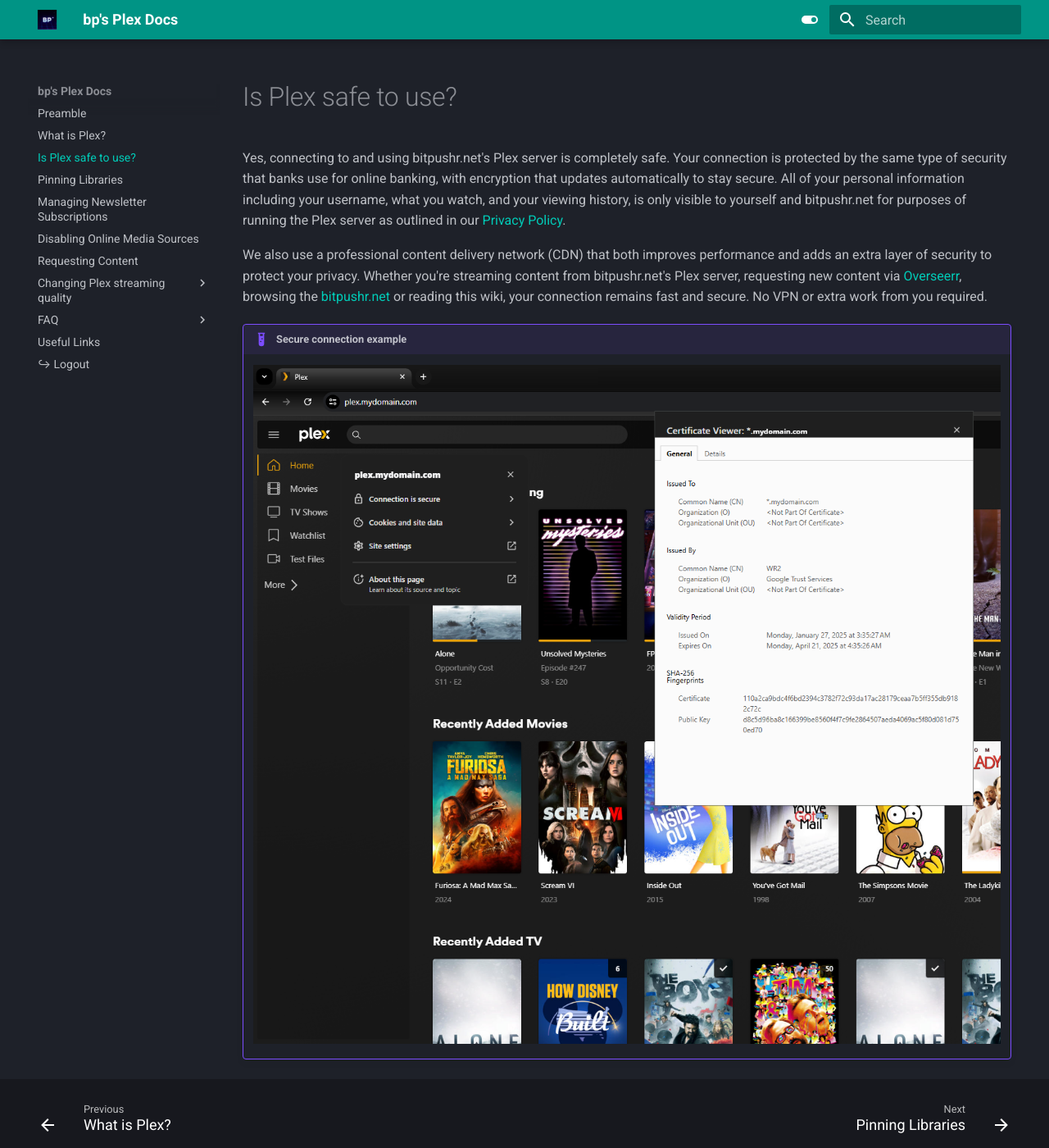
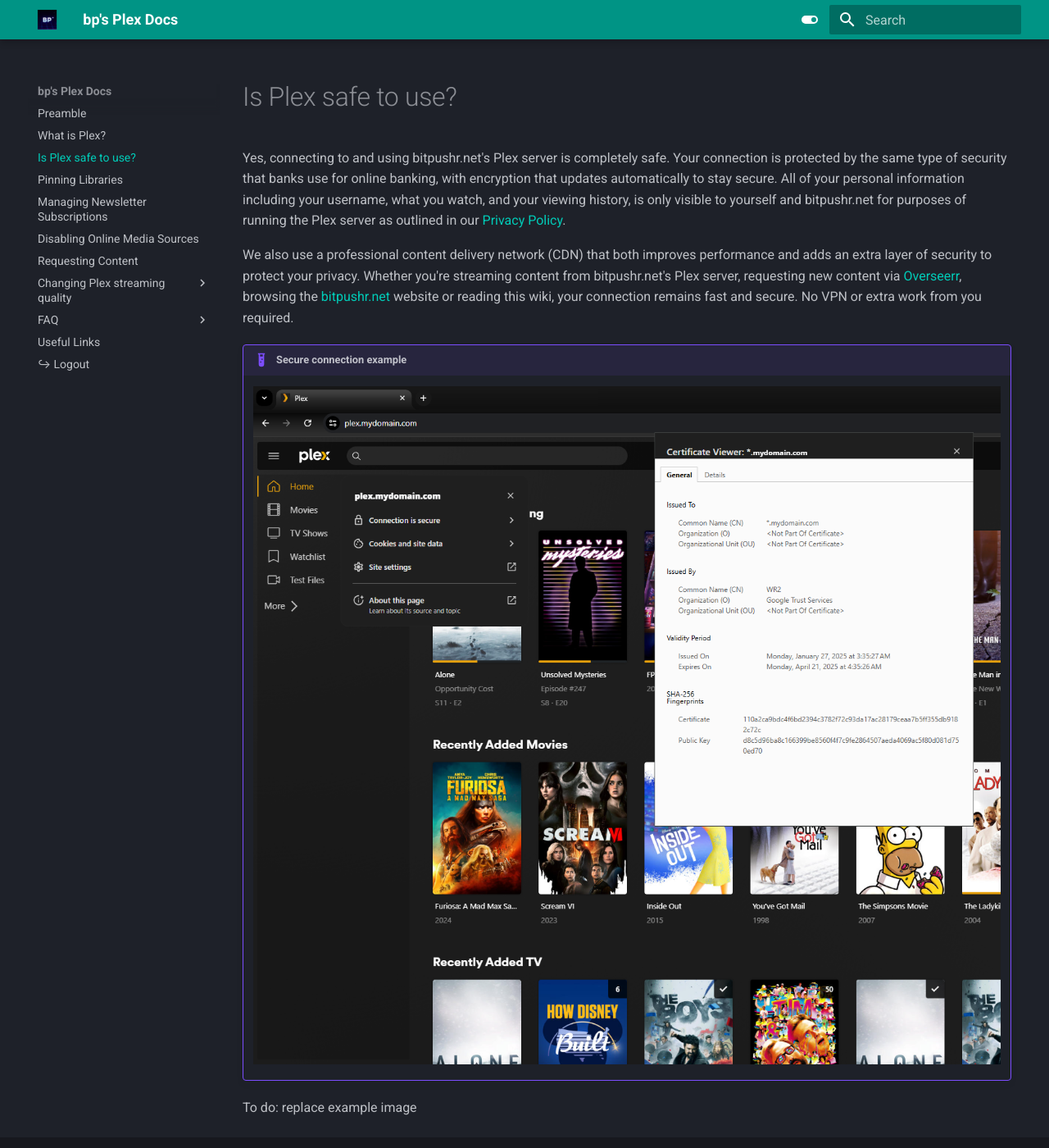
Before and after one commit to bitpushr/plexdocs, an MkDocs documentation site: the page built from docs/plex-safety.md, in a window 1280 px wide and 1400 px high. Shown: the whole window at 82% size. Built offline with MkDocs 1.6.1 and Material for MkDocs 9.7.7, drawn with Linux system fonts in a browser that asks for light colours.

Commit message:
Update plex safety

```diff
--- a/docs/plex-safety.md
+++ b/docs/plex-safety.md
@@ -4,8 +4,10 @@
 
 Yes, connecting to and using bitpushr.net's Plex server is completely safe. Your connection is protected by the same type of security that banks use for online banking, with encryption that updates automatically to stay secure. All of your personal information including your username, what you watch, and your viewing history, is only visible to yourself and bitpushr.net for purposes of running the Plex server as outlined in our [Privacy Policy](https://bitpushr.net/privacy-policy/).
 
-We also use a professional content delivery network (CDN) that both improves performance and adds an extra layer of security to protect your privacy. Whether you're streaming content from bitpushr.net's Plex server, requesting new content via [Overseerr](https://overseerr.bitpushr.net), browsing the [bitpushr.net](https://bitpushr.net) or reading this wiki, your connection remains fast and secure. No VPN or extra work from you required.
+We also use a professional content delivery network (CDN) that both improves performance and adds an extra layer of security to protect your privacy. Whether you're streaming content from bitpushr.net's Plex server, requesting new content via [Overseerr](https://overseerr.bitpushr.net), browsing the [bitpushr.net](https://bitpushr.net) website or reading this wiki, your connection remains fast and secure. No VPN or extra work from you required.
 
 !!! example "Secure connection example"
 
     ![Example](assets/images/secure-connections-example.webp)
+
+To do: replace example image
```
